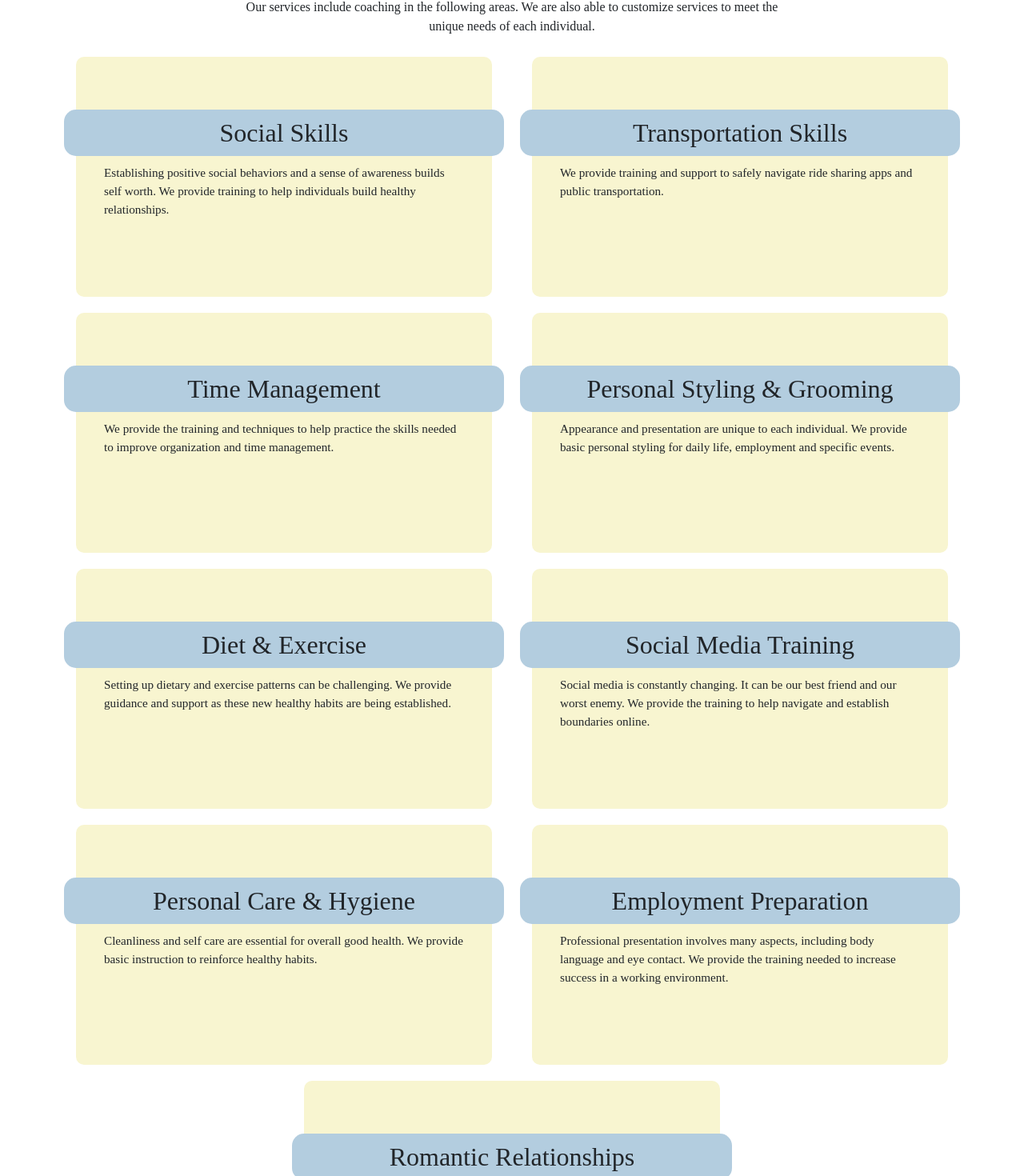
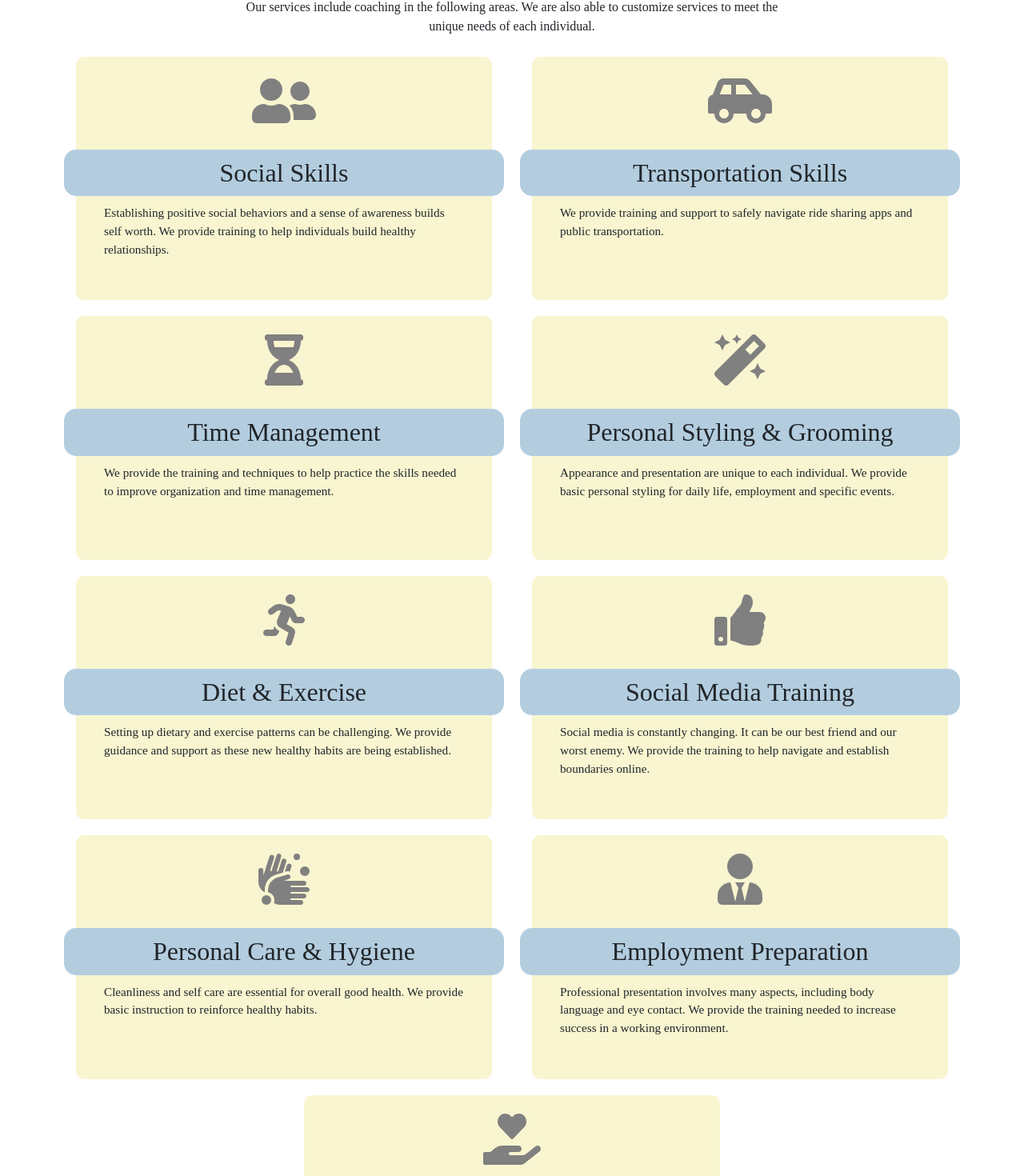
Before and after one commit to bfeole/elc-website, a React (Create React App) app in the folder elc-core/: page /services in a window 1280 px wide. Shown: the part 253-1723 px from the top of the page at 80% size. Built offline with nearby package versions, Linux system fonts and the light colour scheme; a web font is replaced by a local one.

Commit message:
Added icons to services page

```diff
--- a/elc-core/src/Components/Services.js
+++ b/elc-core/src/Components/Services.js
@@ -7,6 +7,17 @@ import '../Styles/services.css';
 
 import Header from './Header.js';
 import ServicesSkill from './ServicesSkill.js';
+import {
+  faUserFriends,
+  faCarSide,
+  faHourglassHalf,
+  faMagic,
+  faRunning,
+  faThumbsUp,
+  faHandsWash,
+  faUserTie,
+  faHandHoldingHeart,
+} from '@fortawesome/free-solid-svg-icons';
 
 class Services extends React.Component {
   constructor(props) {
@@ -16,46 +27,55 @@ class Services extends React.Component {
         title: 'Social Skills',
         copy:
           'Establishing positive social behaviors and a sense of awareness builds self worth. We provide training to help individuals build healthy relationships.',
+        icon: faUserFriends,
       },
       transportation: {
         title: 'Transportation Skills',
         copy:
           'We provide training and support to safely navigate ride sharing apps and public transportation.',
+        icon: faCarSide,
       },
       time: {
         title: 'Time Management',
         copy:
           'We provide the training and techniques to help practice the skills needed to improve organization and time management.',
+        icon: faHourglassHalf,
       },
       grooming: {
         title: 'Personal Styling & Grooming',
         copy:
           'Appearance and presentation are unique to each individual. We provide basic personal styling for daily life, employment and specific events.',
+        icon: faMagic,
       },
       diet: {
         title: 'Diet & Exercise',
         copy:
           'Setting up dietary and exercise patterns can be challenging. We provide guidance and support as these new healthy habits are being established.',
+        icon: faRunning,
       },
       media: {
         title: 'Social Media Training',
         copy:
           'Social media is constantly changing. It can be our best friend and our worst enemy. We provide the training to help navigate and establish boundaries online.',
+        icon: faThumbsUp,
       },
       hygiene: {
         title: 'Personal Care & Hygiene',
         copy:
           'Cleanliness and self care are essential for overall good health. We provide basic instruction to reinforce healthy habits.',
+        icon: faHandsWash,
       },
       interview: {
         title: 'Employment Preparation',
         copy:
           'Professional presentation involves many aspects, including body language and eye contact. We provide the training needed to increase success in a working environment.',
+        icon: faUserTie,
       },
       romantic: {
         title: 'Romantic Relationships',
         copy:
           'We work one on one or with couples to develop healthy communication and mutual respect.',
+        icon: faHandHoldingHeart,
       },
     };
   }
@@ -78,12 +98,14 @@ class Services extends React.Component {
               <ServicesSkill
                 skillTitle={this.state.social.title}
                 skillCopy={this.state.social.copy}
+                icon={this.state.social.icon}
               />
             </Col>
             <Col sm='6'>
               <ServicesSkill
                 skillTitle={this.state.transportation.title}
                 skillCopy={this.state.transportation.copy}
+                icon={this.state.transportation.icon}
               />
             </Col>
           </Row>
@@ -92,12 +114,14 @@ class Services extends React.Component {
               <ServicesSkill
                 skillTitle={this.state.time.title}
                 skillCopy={this.state.time.copy}
+                icon={this.state.time.icon}
               />
             </Col>
             <Col sm='6'>
               <ServicesSkill
                 skillTitle={this.state.grooming.title}
                 skillCopy={this.state.grooming.copy}
+                icon={this.state.grooming.icon}
               />
             </Col>
           </Row>
@@ -106,12 +130,14 @@ class Services extends React.Component {
               <ServicesSkill
                 skillTitle={this.state.diet.title}
                 skillCopy={this.state.diet.copy}
+                icon={this.state.diet.icon}
               />
             </Col>
             <Col sm='6'>
               <ServicesSkill
                 skillTitle={this.state.media.title}
                 skillCopy={this.state.media.copy}
+                icon={this.state.media.icon}
               />
             </Col>
           </Row>
@@ -120,12 +146,14 @@ class Services extends React.Component {
               <ServicesSkill
                 skillTitle={this.state.hygiene.title}
                 skillCopy={this.state.hygiene.copy}
+                icon={this.state.hygiene.icon}
               />
             </Col>
             <Col sm='6'>
               <ServicesSkill
                 skillTitle={this.state.interview.title}
                 skillCopy={this.state.interview.copy}
+                icon={this.state.interview.icon}
               />
             </Col>
           </Row>
@@ -134,6 +162,7 @@ class Services extends React.Component {
               <ServicesSkill
                 skillTitle={this.state.romantic.title}
                 skillCopy={this.state.romantic.copy}
+                icon={this.state.romantic.icon}
               />
             </Col>
           </Row>
--- a/elc-core/src/Components/ServicesSkill.js
+++ b/elc-core/src/Components/ServicesSkill.js
@@ -1,4 +1,5 @@
 import React from 'react';
+import { FontAwesomeIcon } from '@fortawesome/react-fontawesome';
 
 const ServicesSkill = (props) => {
   return (
@@ -16,7 +17,15 @@ const ServicesSkill = (props) => {
         padding: 10,
         borderRadius: 10,
       }}>
-      <div className='service-skill-image'>{/* font awesome png */}</div>
+      <div
+        className='service-skill-image'
+        style={{
+          color: 'gray',
+          textShadow: '1px, 1px, 1px, #ccc',
+          fontSize: '4em',
+        }}>
+        <FontAwesomeIcon icon={props.icon} />
+      </div>
       <div
         className='service-skill-title-container'
         style={{
```
